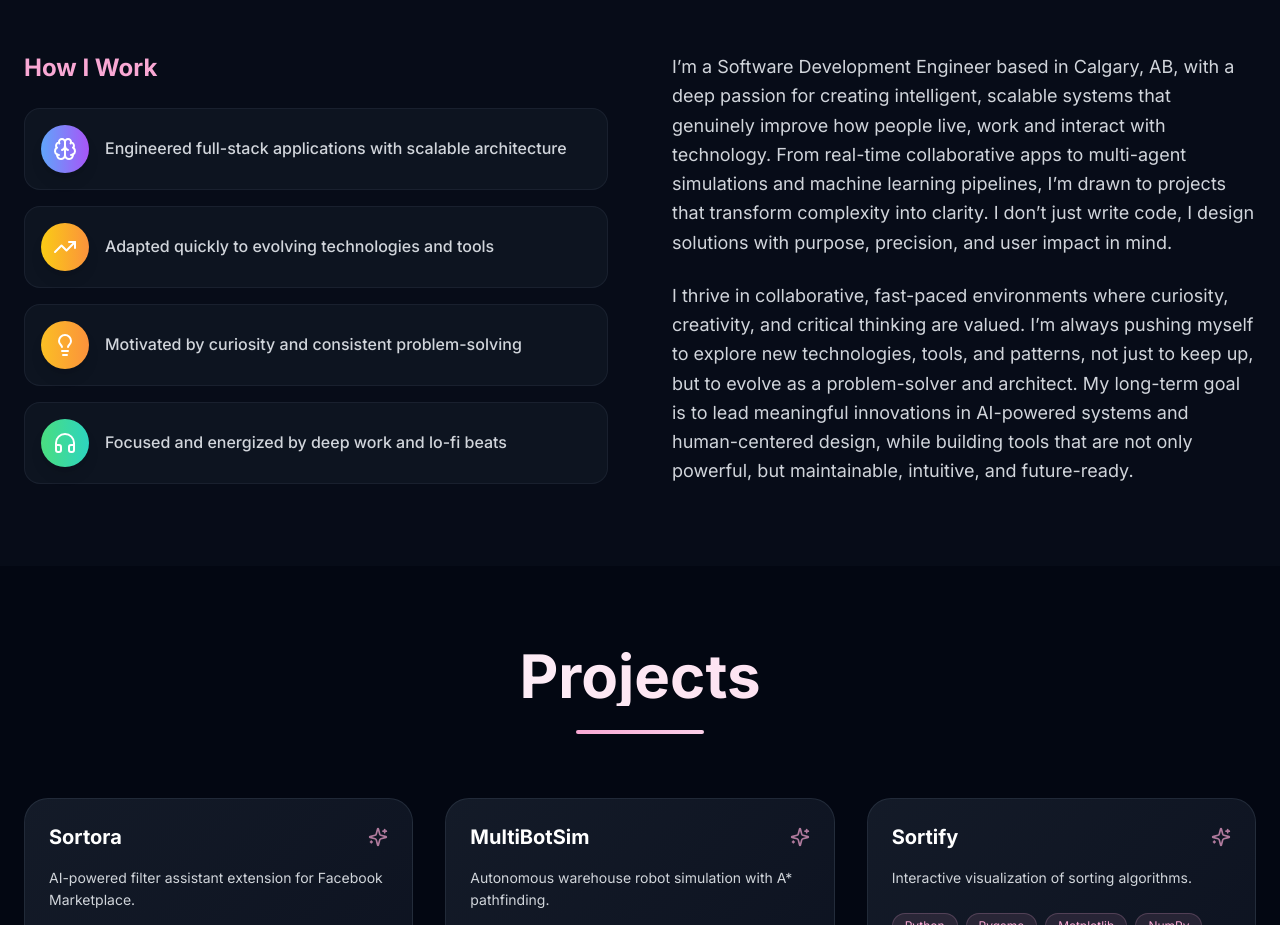
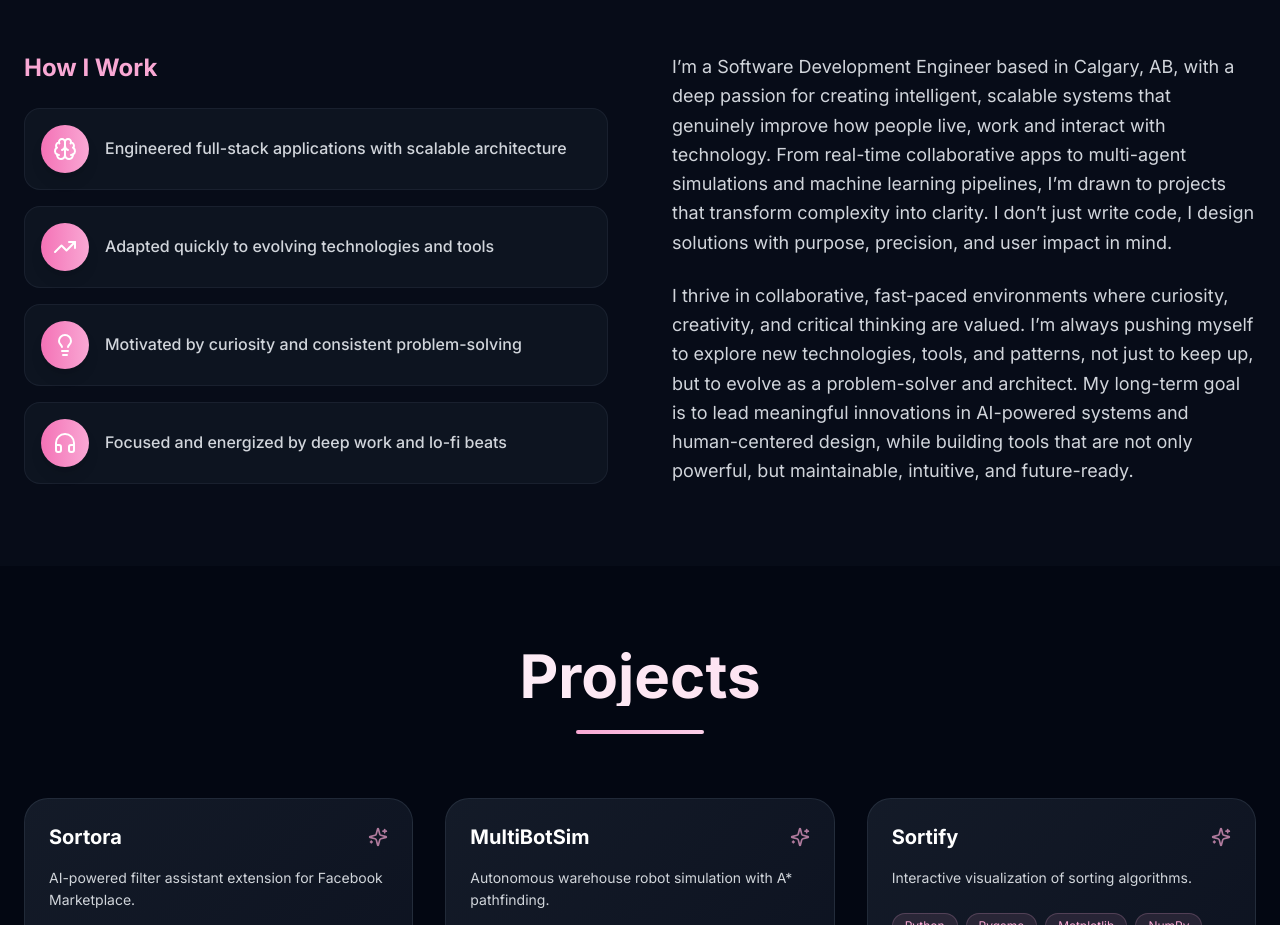
Before and after one commit to nayabektenova/naya-portfolio, a Next.js app: page / in a window 1280 px wide. Shown: the part 980-1905 px from the top of the page. Built offline with nearby package versions, Linux system fonts and the light colour scheme.

Commit message:
Update about.tsx

```diff
--- a/components/about.tsx
+++ b/components/about.tsx
@@ -10,23 +10,23 @@ export default function About() {
     {
       icon: <Brain className="w-6 h-6" />,
       text: "Engineered full-stack applications with scalable architecture",
-      color: "from-blue-400 to-purple-500",
+      color: "from-pink-400 to-pink-300",
     },
     {
       icon: <TrendingUp className="w-6 h-6" />,
       text: "Adapted quickly to evolving technologies and tools",
-      color: "from-yellow-400 to-orange-400",
+      color: "from-pink-400 to-pink-300",
     },
 
     {
       icon: <Lightbulb className="w-6 h-6" />,
       text: "Motivated by curiosity and consistent problem-solving",
-      color: "from-amber-400 to-orange-400",
+      color: "from-pink-400 to-pink-300",
     },
     {
       icon: <Headphones className="w-6 h-6" />,
       text: "Focused and energized by deep work and lo-fi beats",
-      color: "from-green-400 to-teal-400",
+      color: "from-pink-400 to-pink-300",
     },
   ]
 
```
